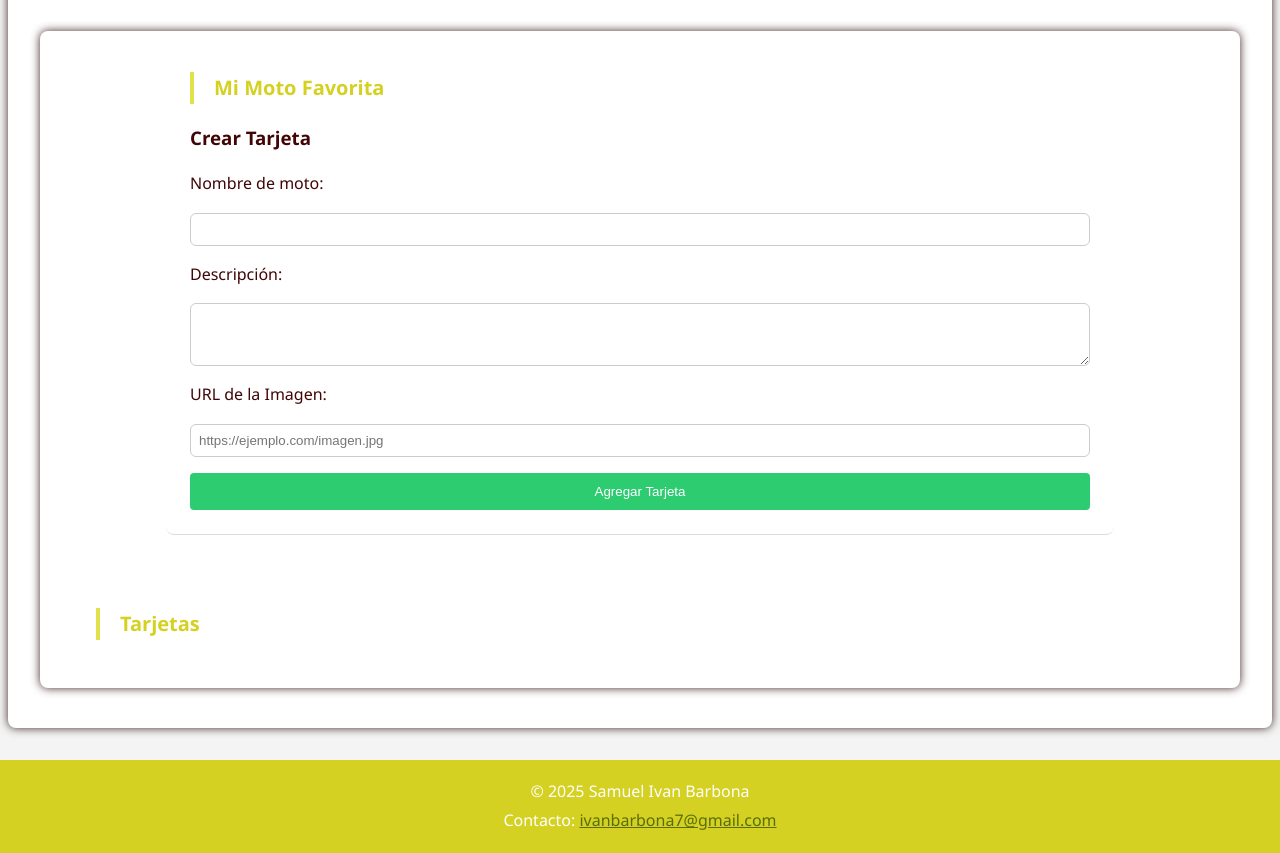
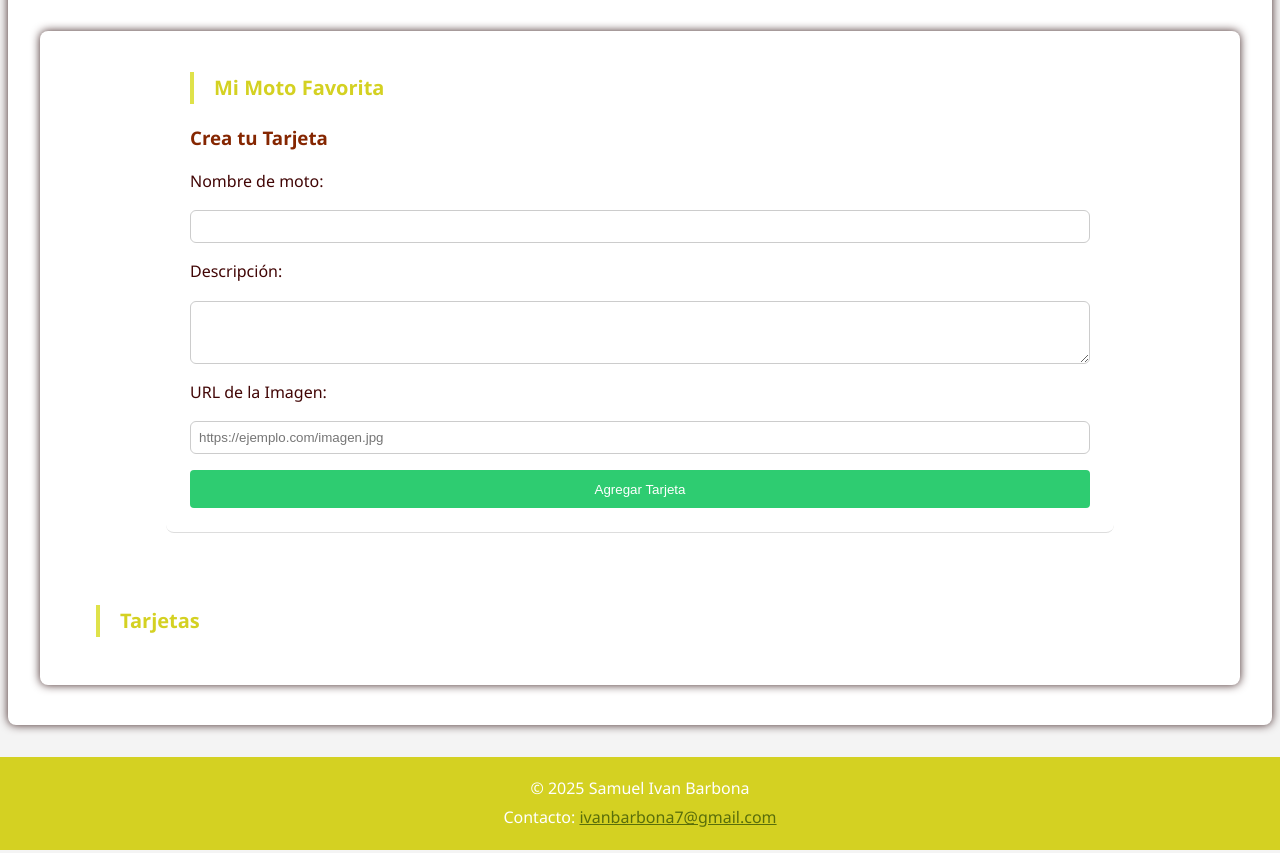
Before and after one commit to ivanbarbona7/Tarea-Repo-M1, a website: page index.html in a window 1280 px wide. Shown: the part 2060-2913 px from the top of the page. Drawn offline with Linux system fonts and the light colour scheme.

Commit message:
Cambio en el unico h3

```diff
--- a/index.html
+++ b/index.html
@@ -106,7 +106,7 @@
    <main>
     <section id="crear-actividad">
       <h2>Mi Moto Favorita</h2>
-      <h3>Crear Tarjeta</h3>
+      <h3>Crea tu Tarjeta</h3>
       <form id="actividad-form">
         <label for="titulo">Nombre de moto:</label>
         <input type="text" id="titulo" required>
--- a/styles/styles.css
+++ b/styles/styles.css
@@ -106,6 +106,10 @@ h2 {
   font-size: 20px;
 }
 
+h3 {
+  color: rgb(133, 38, 1);
+  margin-bottom: 1rem;
+}
 .skills {
   display: flex;
   flex-wrap: wrap;
```
